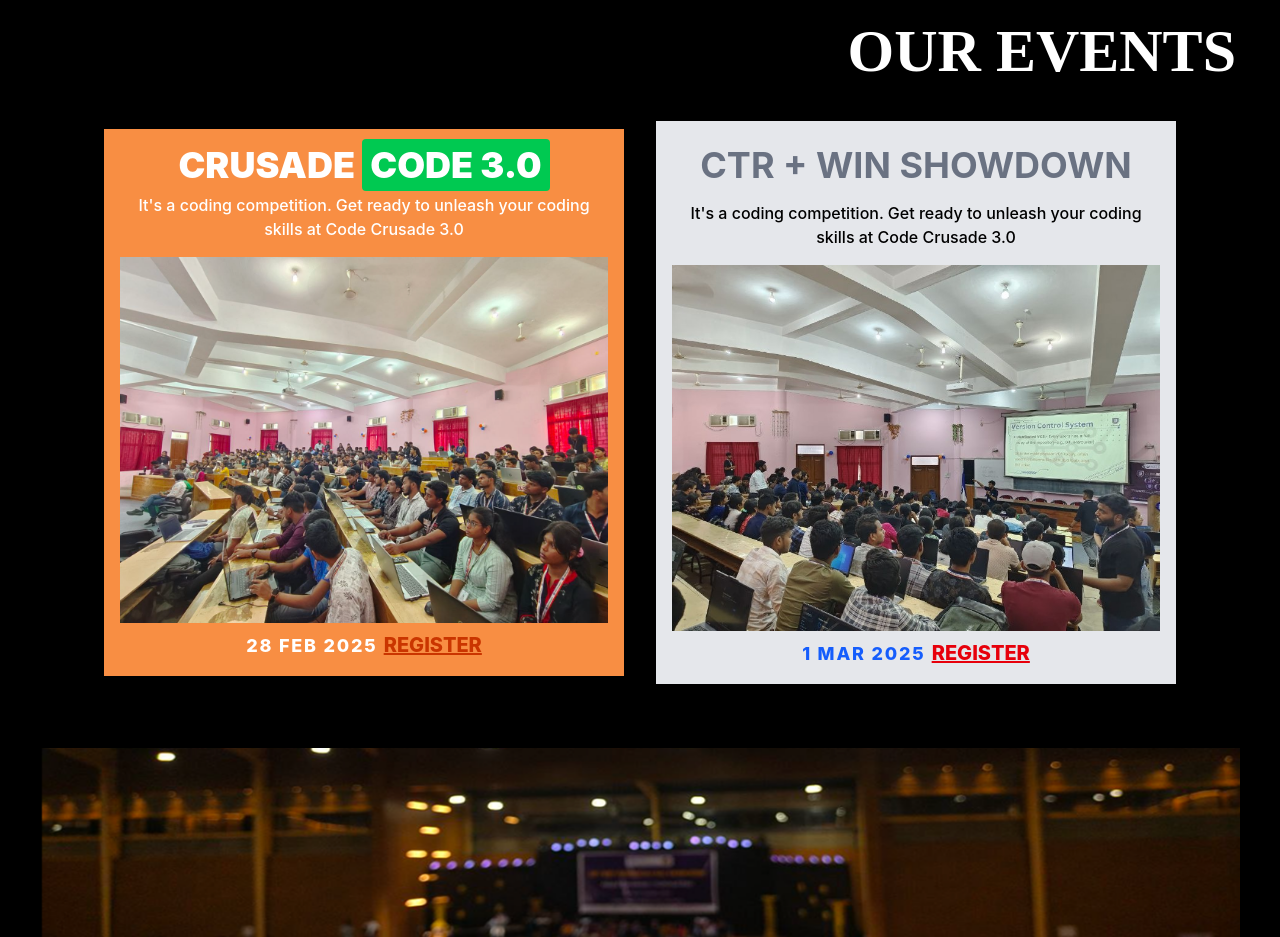
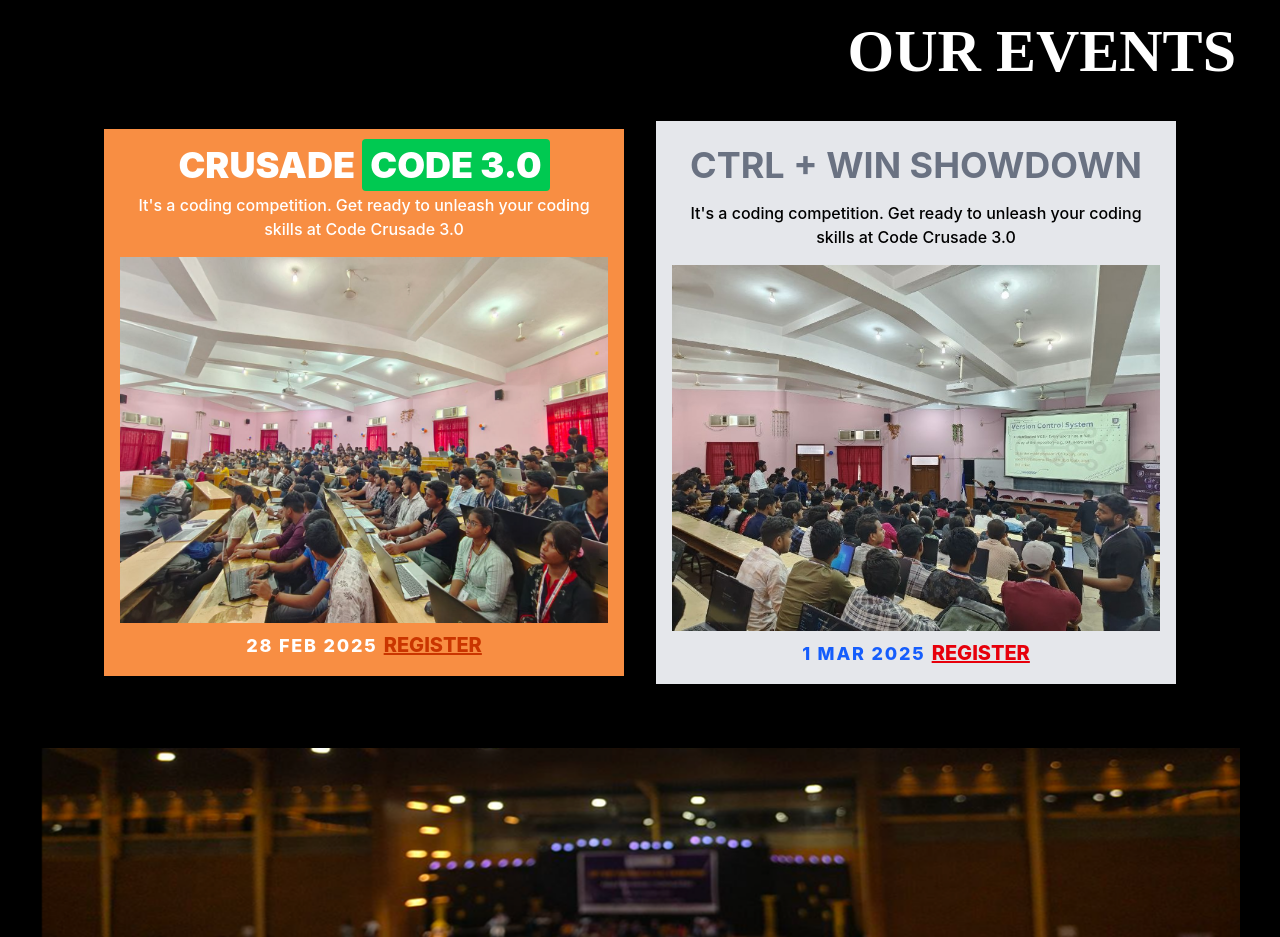
Before and after one commit to Ren1sha/Sankalp, a React (Vite) app: page / in a window 1280 px wide. Shown: the part 2020-2957 px from the top of the page. Built offline with nearby package versions, Linux system fonts and the light colour scheme.

Commit message:
commited

```diff
--- a/src/Sankalp2025.jsx
+++ b/src/Sankalp2025.jsx
@@ -240,7 +240,7 @@ const Sankalp2025 = () => {
           >
             <div className="bg-gray-200 text-black p-4">
               <h3 className="text-2xl font-bold text-gray-500 md:text-4xl p-2">
-                CTR + WIN SHOWDOWN
+                CTRL + WIN SHOWDOWN
               </h3>
               <p className="mt-2 text-sm md:text-base">
                 It's a coding competition. Get ready to unleash your coding
--- a/src/register.jsx
+++ b/src/register.jsx
@@ -91,7 +91,7 @@ const Register = () => {
                 <input
                   id="email"
                   type="email"
-                  placeholder="youremail@nist.edu"
+                  placeholder="youremail@gmail.com"
                   className="w-full p-3 border rounded-lg bg-gray-100"
                   onChange={(e) => setData({ ...data, email: e.target.value })}
                 />
--- a/src/register2.jsx
+++ b/src/register2.jsx
@@ -73,7 +73,7 @@ const Register = () => {
                 <input
                   id="email"
                   type="email"
-                  placeholder="youremail@nist.edu"
+                  placeholder="youremail@gmail.com"
                   className="w-full p-3 border rounded-lg bg-gray-100"
                   onChange={(e) => setData({ ...data, email: e.target.value })}
                 />
```
